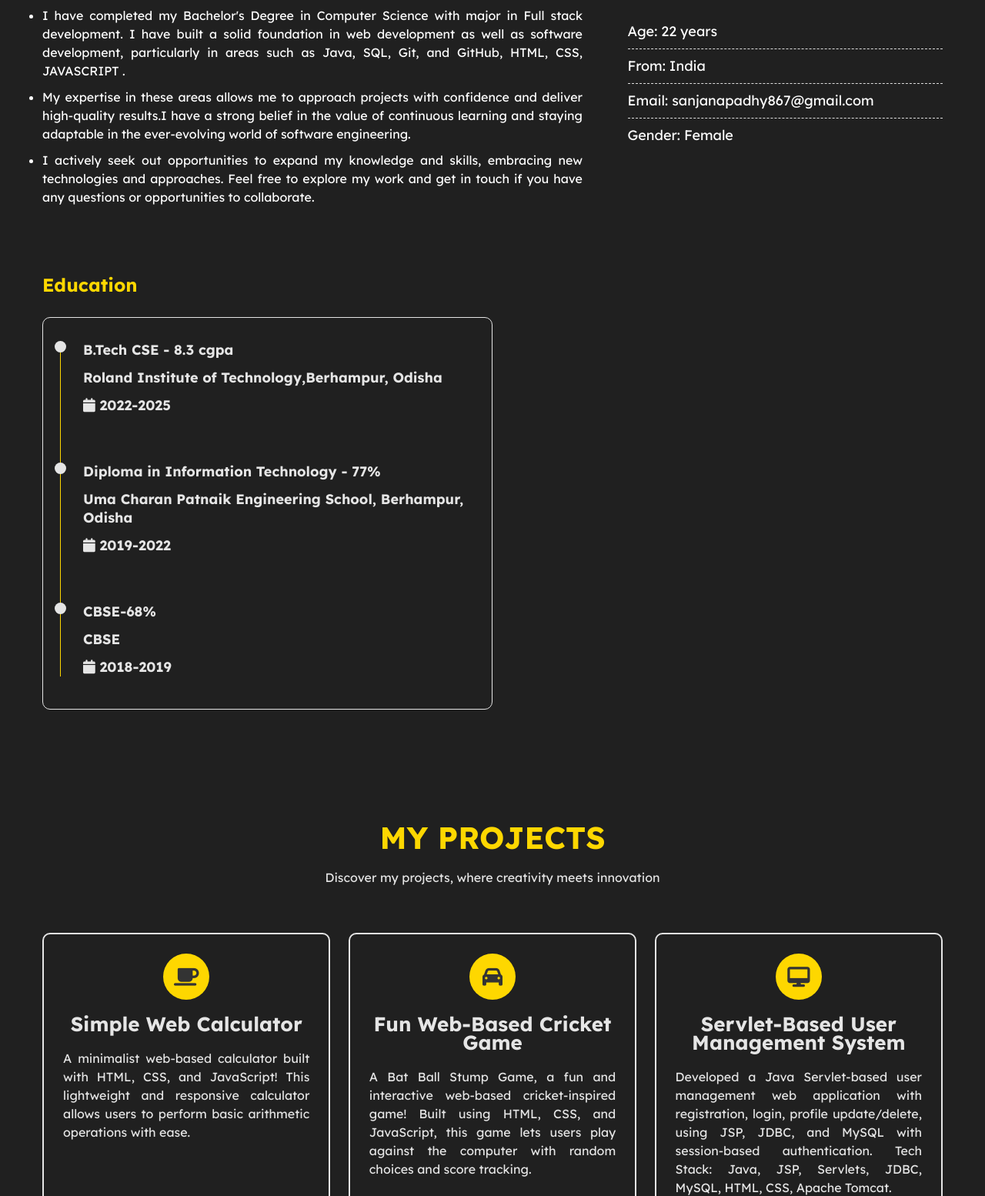
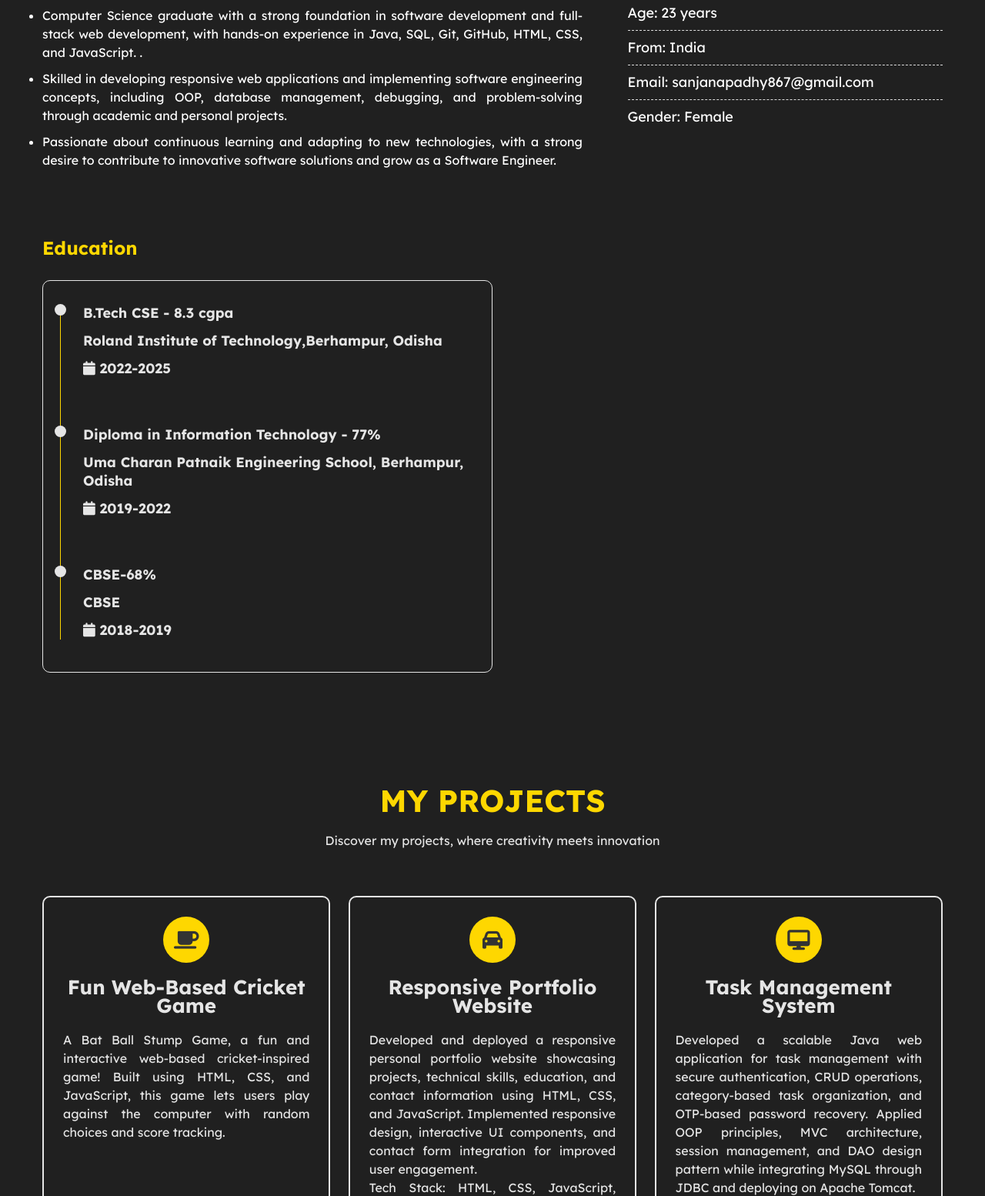
Before and after one commit to Sanjana-Padhy/Portfolio-Website, a plain HTML site: page index.html in a window 1280 px wide. Shown: the part 646-2200 px from the top of the page at 77% size. Drawn offline with nearby package versions, Linux system fonts and the light colour scheme.

Commit message:
Latest portfolio changes

```diff
--- a/index.html
+++ b/index.html
@@ -72,16 +72,16 @@
                 <div class="about-content">
                     <h4>About Me</h4>
                     <ul>
-                      <li>I have completed my Bachelor's Degree in Computer Science with major in Full stack development<!--and minor in Cyber security-->. I have built a solid foundation in web development as well as software development, particularly in areas such as Java, SQL, Git, and GitHub, HTML, CSS, JAVASCRIPT <!--and React and Redux-->.</li>
-                      <li> My expertise in these areas allows me to approach projects with confidence and deliver high-quality results.I have a strong belief in the value of continuous learning and staying adaptable in the ever-evolving world of software engineering.</li>
-                      <li> I actively seek out opportunities to expand my knowledge and skills, embracing new technologies and approaches. Feel free to explore my work and get in touch if you have any questions or opportunities to collaborate. </li>
+                      <li>Computer Science graduate with a strong foundation in software development and full-stack web development, with hands-on experience in Java, SQL, Git, GitHub, HTML, CSS, and JavaScript. <!--and React and Redux-->.</li>
+                      <li> Skilled in developing responsive web applications and implementing software engineering concepts, including OOP, database management, debugging, and problem-solving through academic and personal projects.</li>
+                      <li> Passionate about continuous learning and adapting to new technologies, with a strong desire to contribute to innovative software solutions and grow as a Software Engineer. </li>
                     </ul>
                 </div>
 
                 <div class="about-skills">
                     <ul>
 
-                        <li>Age: 22 years</li>
+                        <li>Age: 23 years</li>
                         <li>From: India</li>
                         <li>Email: sanjanapadhy867@gmail.com</li>
                         <li>Gender: Female</li>
@@ -190,22 +190,23 @@
                 <div class="project">
                     <i class="fa fa-coffee"></i>
                     <h4>
-                      Simple Web Calculator</h4>
-                    <p>A minimalist web-based calculator built with HTML, CSS, and JavaScript! This lightweight and responsive calculator allows users to perform basic arithmetic operations with ease.</p>
+                      Fun Web-Based Cricket Game</h4>
+                    <p>A Bat Ball Stump Game, a fun and interactive web-based cricket-inspired game! Built using HTML, CSS, and JavaScript, this game lets users play against the computer with random choices and score tracking.</p>
                 </div>
                  <!-- 2nd Project -->
                  <div class="project">
                     <i class="fa fa-car"></i>
-                    <h4>Fun Web-Based Cricket Game</h4>
-                    <p>A Bat Ball Stump Game, a fun and interactive web-based cricket-inspired game! Built using HTML, CSS, and JavaScript, this game lets users play against the computer with random choices and score tracking.</p>
+                    <h4>Responsive Portfolio Website</h4>
+                    <p>Developed and deployed a responsive personal portfolio website showcasing projects, technical skills, education, and contact information using HTML, CSS, and JavaScript. Implemented responsive design, interactive UI components, and contact form integration for improved user engagement. <br> Tech Stack: HTML, CSS, JavaScript, Responsive Web Design, Git, GitHub, Netlify.</p>
                 </div>
                 <!-- 3rd Project -->
                 <div class="project">
                     <i class="fa fa-desktop"></i>
                    <!-- <h4>Myntra Clone</h4>
                     <p>It is a functional clone of the popular online fashion retailer Myntra. It aims to replicate some of the core features and functionalities of the Myntra website using HTML, CSS, and JavaScript.</p> -->
-                    <h4>Servlet-Based User Management System </h4>
-                    <p>Developed a Java Servlet-based user management web application with registration, login, profile update/delete, using JSP, JDBC, and MySQL with session-based authentication. Tech Stack: Java, JSP, Servlets, JDBC, MySQL, HTML, CSS, Apache Tomcat.</p>
+                    <h4>Task Management System</h4>
+                    <p>Developed a scalable Java web application for task management with secure authentication, CRUD operations, category-based task organization, and OTP-based password recovery. Applied OOP principles, MVC architecture, session management, and DAO design pattern while integrating MySQL through JDBC and deploying on Apache Tomcat. <br>
+                    Tech Stack: Java, Servlets, JSP, JDBC, MySQL, Apache Tomcat, Git, GitHub.</p>
                 </div>
 
             </div>
```
